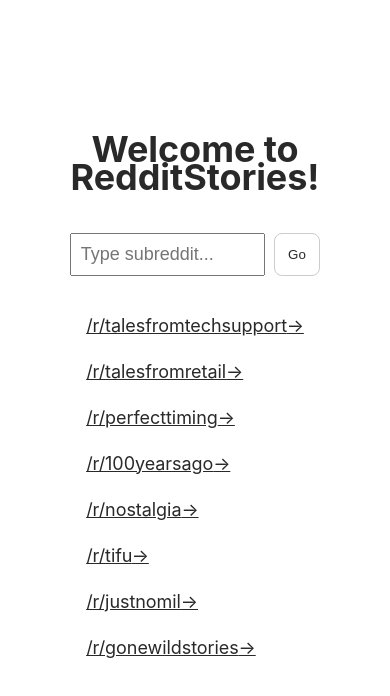
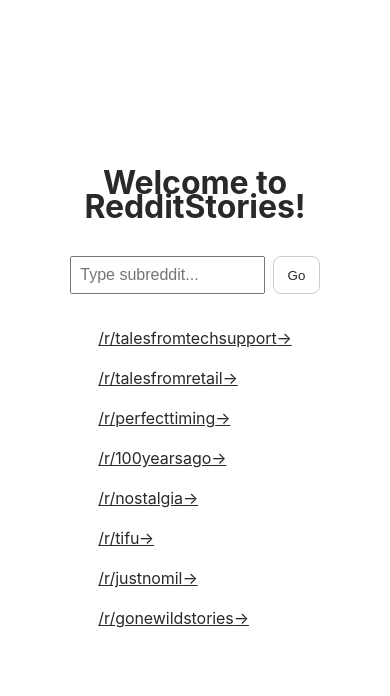
Before and after one commit to iOvergaard/redditstories, a Next.js app: page / in a window 390 px wide. Shown: the top 696 px of the page. Built offline with nearby package versions, Linux system fonts and the light colour scheme.

Commit message:
mobile optimization

```diff
--- a/app/Layout.module.css
+++ b/app/Layout.module.css
@@ -1,5 +1,4 @@
 .container {
-  padding: 0 1rem;
   max-width: 40rem;
   margin: 0 auto;
 }
@@ -13,3 +12,9 @@
   justify-content: center;
   align-items: center;
 }
+
+@media screen and (max-width: 800px) {
+  .container {
+    max-width: 100%;
+  }
+}
--- a/app/global.css
+++ b/app/global.css
@@ -18,8 +18,6 @@
 
 html,
 body {
-  padding: 0;
-  margin: 0;
   font-family: -apple-system, ".SFNSText-Regular", "San Francisco", "Roboto",
     "Segoe UI", "Helvetica Neue", "Lucida Grande", sans-serif;
   font-size: 21px;
@@ -31,6 +29,11 @@
   -webkit-font-smoothing: antialiased;
   background-color: var(--background-color);
   color: var(--text-color);
+}
+
+body {
+  margin: 0;
+  padding: 0 1rem;
 }
 
 h1 {
@@ -78,7 +81,7 @@
 @media screen and (max-width: 800px) {
   html,
   body {
-    font-size: 18px;
-    line-height: 28px;
+    font-size: 16px;
+    line-height: 24px;
   }
 }
--- a/app/r/[subreddit]/loading.tsx
+++ b/app/r/[subreddit]/loading.tsx
@@ -5,7 +5,7 @@
   return (
     <>
       <Link href="/" passHref>
-        <h1>Loading subreddit...</h1>
+        <h1>Loading subreddit</h1>
       </Link>
       <Spinner />
     </>
```
